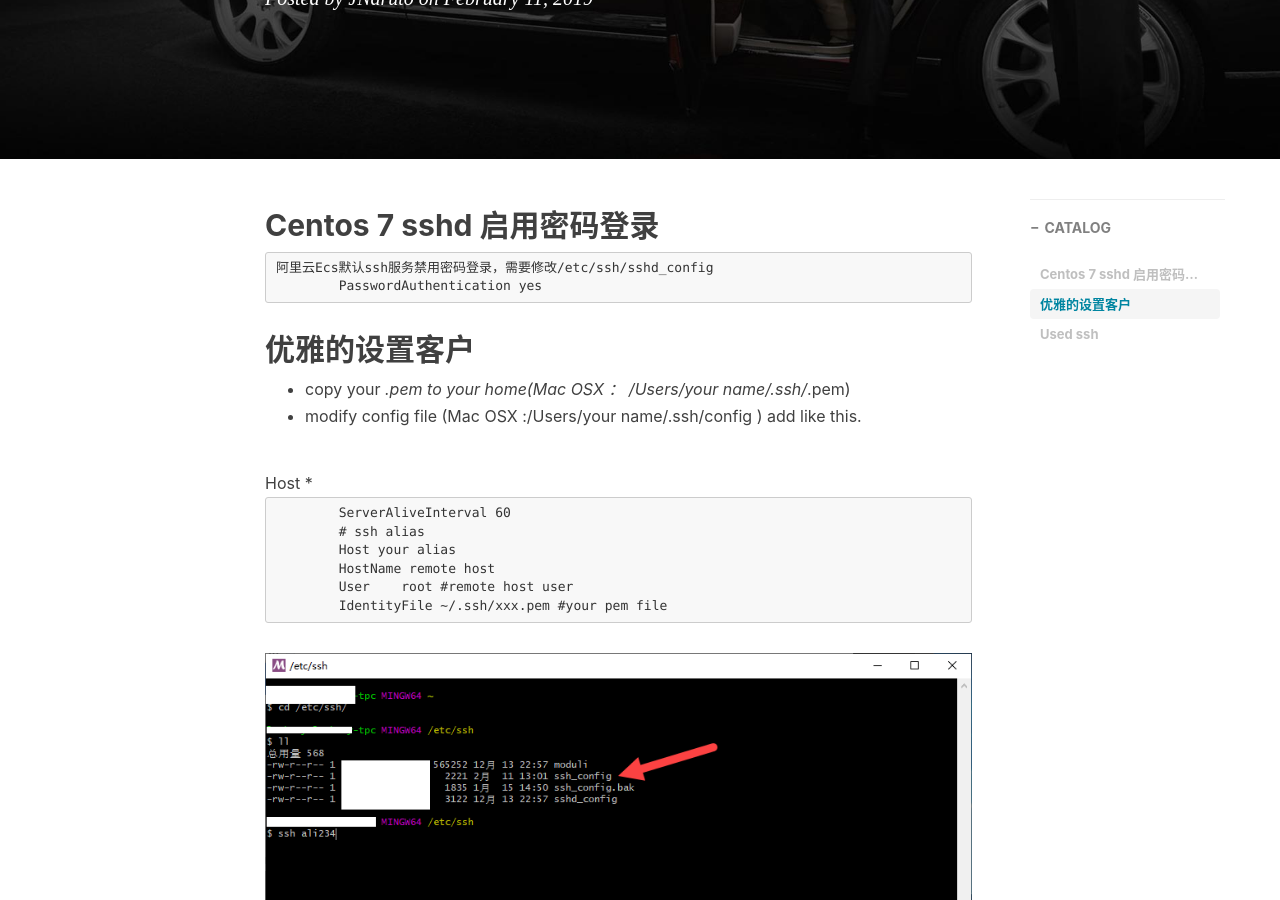
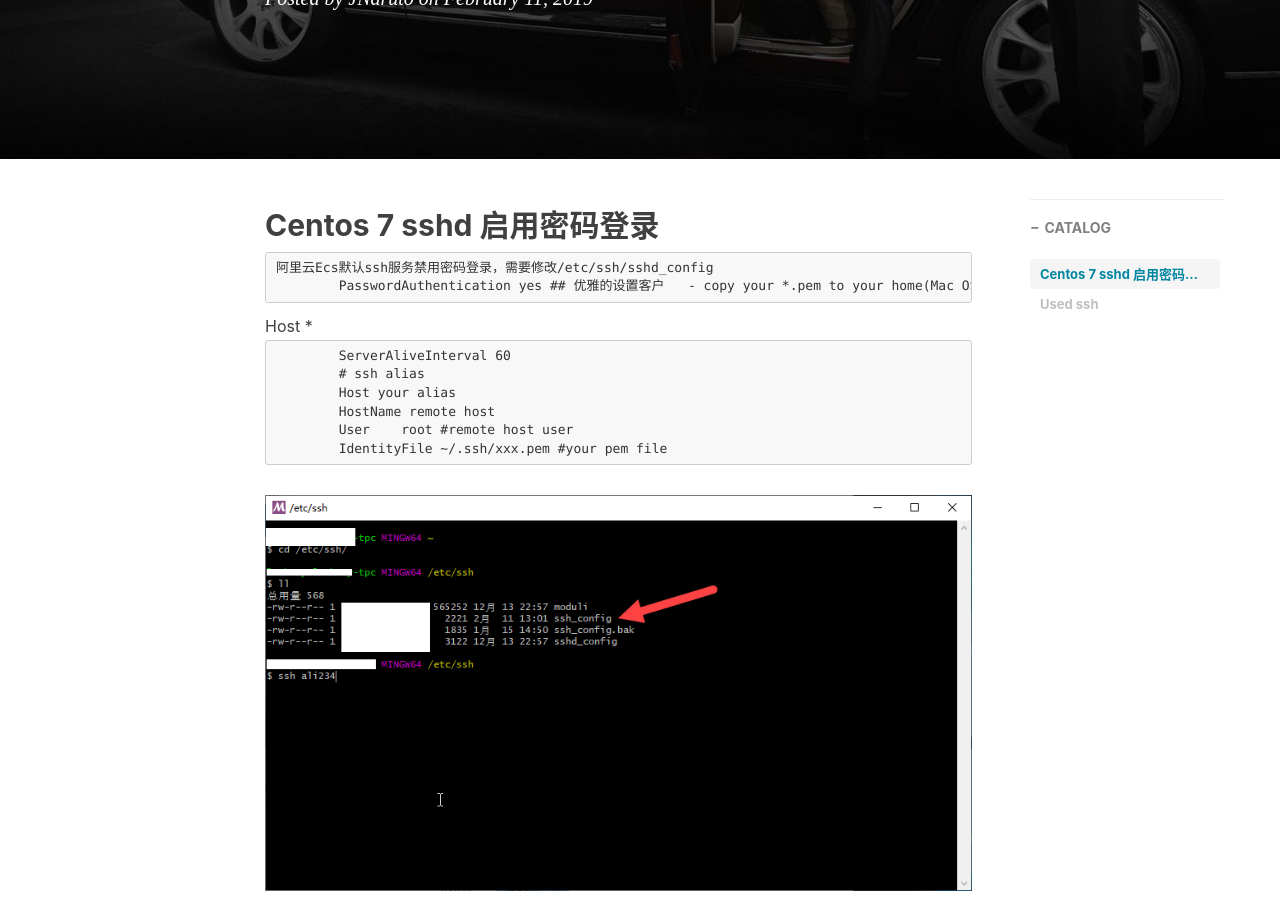
Before and after one commit to jnaruto/jnaruto.github.io, a Jekyll site: the page built from _posts/2019-02-11-SSH远程客户端配置.md, in a window 1280 px wide and 900 px high, scrolled down 364 px. Built offline with Jekyll 4.4.1, drawn with Linux system fonts in a browser that asks for light colours; nearby versions of some CDN libraries; comment, search, counter and statistics services are not loaded.

Commit message:
jnaruto update blog

```diff
--- a/_posts/2019-02-11-SSH远程客户端配置.md
+++ b/_posts/2019-02-11-SSH远程客户端配置.md
@@ -13,13 +13,11 @@
 ---
 
 ## Centos 7 sshd 启用密码登录
-
 	阿里云Ecs默认ssh服务禁用密码登录，需要修改/etc/ssh/sshd_config
   	PasswordAuthentication yes
-
 ## 优雅的设置客户
   - copy your *.pem to your home(Mac OSX ： /Users/your name/.ssh/*.pem)
-  - modify config file (Mac OSX :/Users/your name/.ssh/config ) add like this.
+  - modify config file (Mac OSX :/Users/your name/.ssh/config ) add like this. \\
 
   	Host *
     	ServerAliveInterval 60
```
